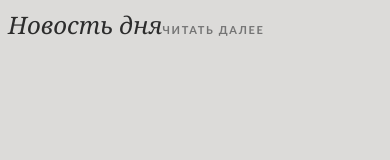
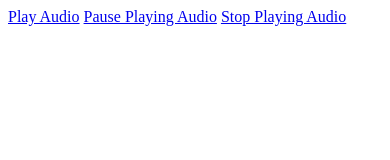
Before and after one commit to primus1989/phonegap, a plain HTML site: page index.html in a window 390 px wide. Drawn offline with Linux system fonts and the light colour scheme; some packages are replaced by stand-ins of ours.

Commit message:
Update index.html

```diff
--- a/index.html
+++ b/index.html
@@ -1,27 +1,100 @@
-<html><head>
-<title></title>
-<style type="text/css">
-	body{
-		background-color: #DCDBD9;
-		color: #2C2C2C;
-		font: normal 100% Cambria,Georgia,serif;
-	}
-	h1{
-		font-size: 1.5em;/*24px/16px*/
-		font-style: italic;
-		font-weight: normal;
-	}
-	h1 a{
-		color: #747474;
-		font: bold 0.458333333333em Calibri,Optima,Arial,sans-serif;
-		letter-spacing: 0.15em;
-		text-transform: uppercase;
-		text-decoration: none;
-	}
-</style>
-</head>
-<body>
-<h1>Новость дня<a href="#">Читать далее</a></h1>
+  <!DOCTYPE HTML PUBLIC "-//W3C//DTD HTML 4.01//EN"
+                  "http://www.w3.org/TR/html4/strict.dtd">
+    <html>
+      <head>
+        <title>Media Example</title>
 
+        <script type="text/javascript" charset="utf-8" src="cordova.js"></script>
+        <script type="text/javascript" charset="utf-8">
 
-</body></html>
+            // Wait for device API libraries to load
+            //
+            document.addEventListener("deviceready", onDeviceReady, false);
+
+            // device APIs are available
+            //
+            function onDeviceReady() {
+                playAudio("http://audio.ibeat.org/content/p1rj1s/p1rj1s_-_rockGuitar.mp3");
+            }
+
+            // Audio player
+            //
+            var my_media = null;
+            var mediaTimer = null;
+
+            // Play audio
+            //
+            function playAudio(src) {
+                // Create Media object from src
+                my_media = new Media(src, onSuccess, onError);
+
+                // Play audio
+                my_media.play();
+
+                // Update my_media position every second
+                if (mediaTimer == null) {
+                    mediaTimer = setInterval(function () {
+                        // get my_media position
+                        my_media.getCurrentPosition(
+                            // success callback
+                            function (position) {
+                                if (position > -1) {
+                                    setAudioPosition((position) + " sec");
+                                }
+                            },
+                            // error callback
+                            function (e) {
+                                console.log("Error getting pos=" + e);
+                                setAudioPosition("Error: " + e);
+                            }
+                        );
+                    }, 1000);
+                }
+            }
+
+            // Pause audio
+            //
+            function pauseAudio() {
+                if (my_media) {
+                    my_media.pause();
+                }
+            }
+
+            // Stop audio
+            //
+            function stopAudio() {
+                if (my_media) {
+                    my_media.stop();
+                }
+                clearInterval(mediaTimer);
+                mediaTimer = null;
+            }
+
+            // onSuccess Callback
+            //
+            function onSuccess() {
+                console.log("playAudio():Audio Success");
+            }
+
+            // onError Callback
+            //
+            function onError(error) {
+                alert('code: ' + error.code + '\n' +
+                      'message: ' + error.message + '\n');
+            }
+
+            // Set audio position
+            //
+            function setAudioPosition(position) {
+                document.getElementById('audio_position').innerHTML = position;
+            }
+
+        </script>
+      </head>
+      <body>
+        <a href="#" class="btn large" onclick="playAudio('http://audio.ibeat.org/content/p1rj1s/p1rj1s_-_rockGuitar.mp3');">Play Audio</a>
+        <a href="#" class="btn large" onclick="pauseAudio();">Pause Playing Audio</a>
+        <a href="#" class="btn large" onclick="stopAudio();">Stop Playing Audio</a>
+        <p id="audio_position"></p>
+      </body>
+    </html>
```
